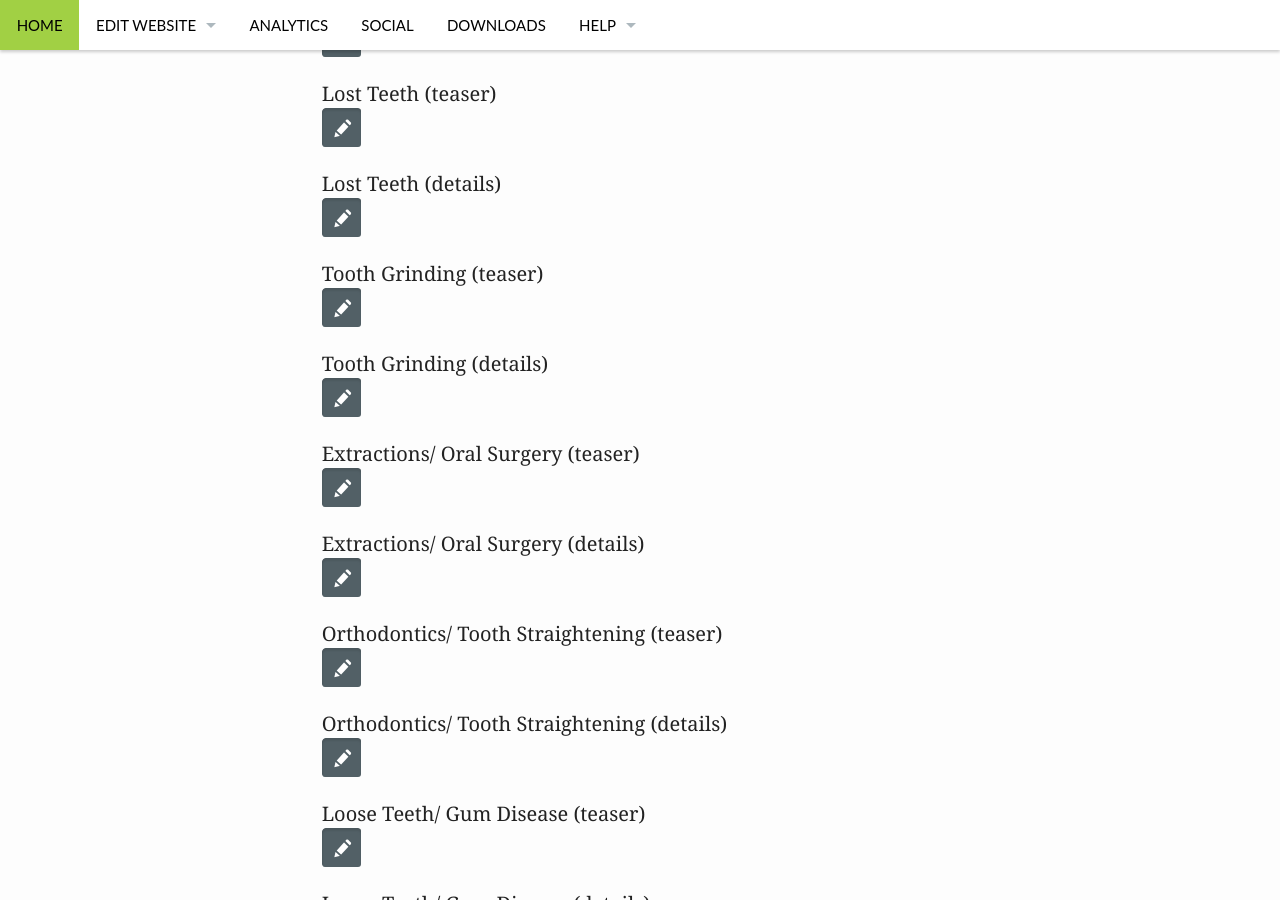
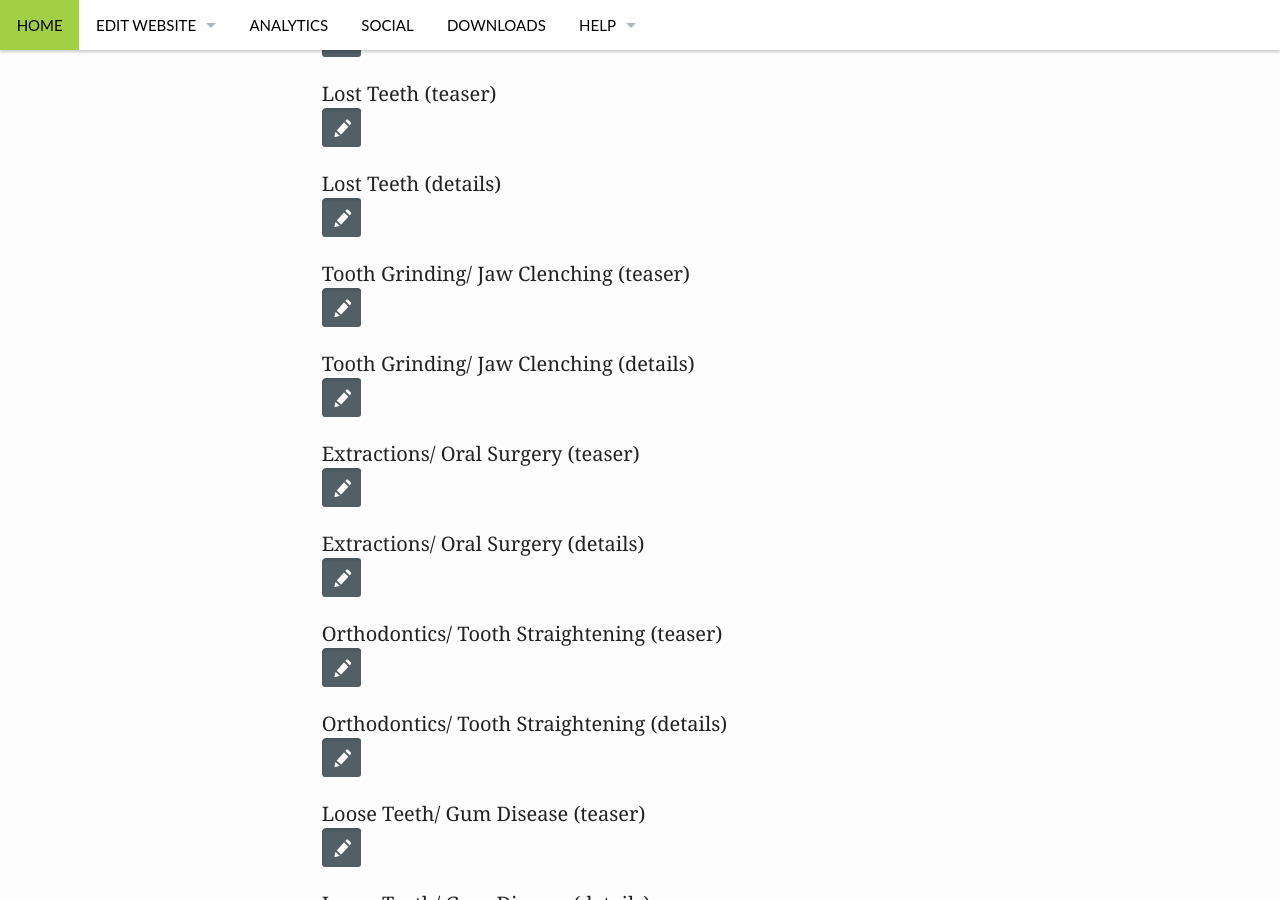
Before and after one commit to islanddentalservices/ids-console, a Jekyll site: the page built from pages/edit-content-services.md, in a window 1280 px wide and 900 px high, scrolled down 1599 px. Built offline with Jekyll 4.4.1, drawn with Linux system fonts in a browser that asks for light colours.

Commit message:
alterations to services5

```diff
--- a/pages/edit-content-services.md
+++ b/pages/edit-content-services.md
@@ -58,10 +58,10 @@ permalink: "/edit-content-services/"
 #### Lost Teeth (details)
 <a href="http://prose.io/{% include config/target-website-prose-url %}/edit/gh-pages/_includes/user-edit/Services-Details-Lost-Teeth.md"><img src="{{ site.urlimg }}/edit-button.png"  alt="" border="0" /></a>
 
-#### Tooth Grinding (teaser)
+#### Tooth Grinding/ Jaw Clenching (teaser)
 <a href="http://prose.io/{% include config/target-website-prose-url %}/edit/gh-pages/_includes/user-edit/Services-Teaser-Bruxism.md"><img src="{{ site.urlimg }}/edit-button.png"  alt="" border="0" /></a>
 
-#### Tooth Grinding (details)
+#### Tooth Grinding/ Jaw Clenching (details)
 <a href="http://prose.io/{% include config/target-website-prose-url %}/edit/gh-pages/_includes/user-edit/Services-Details-Bruxism.md"><img src="{{ site.urlimg }}/edit-button.png"  alt="" border="0" /></a>
 
 
```
